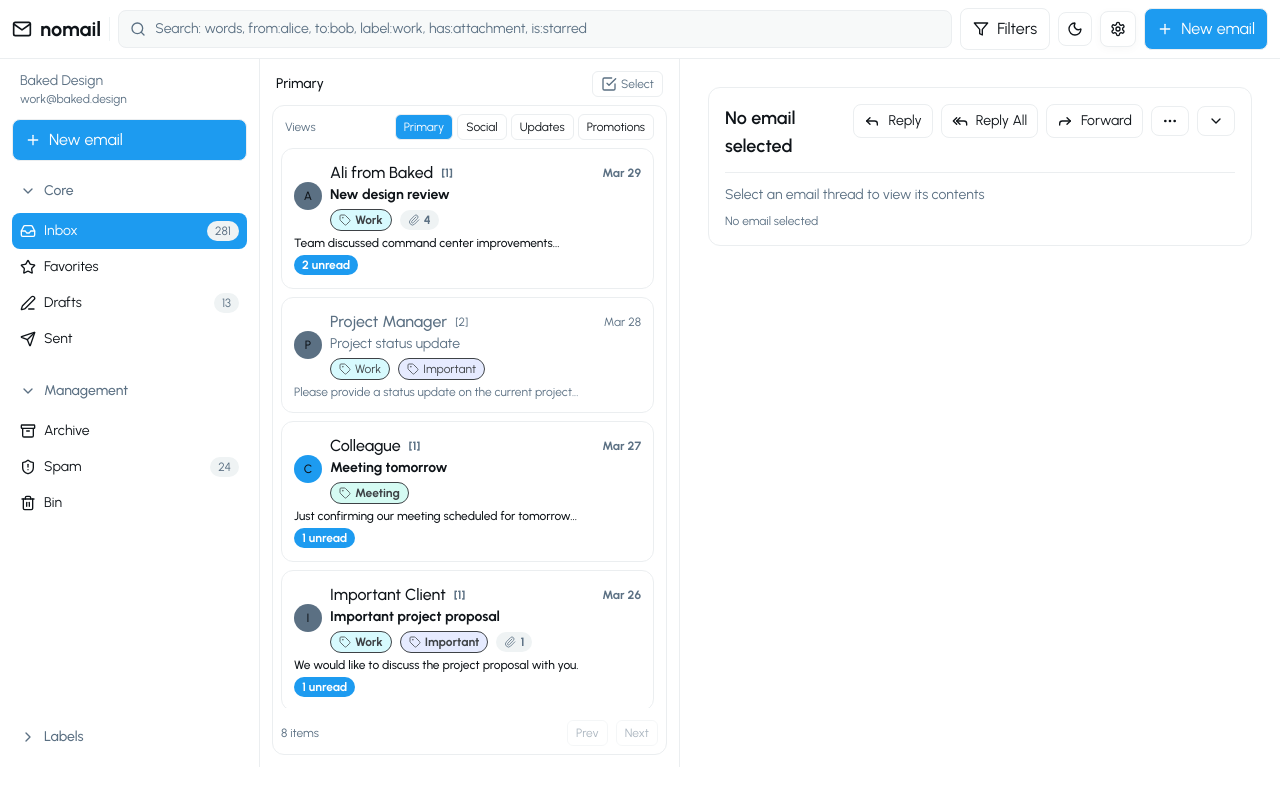
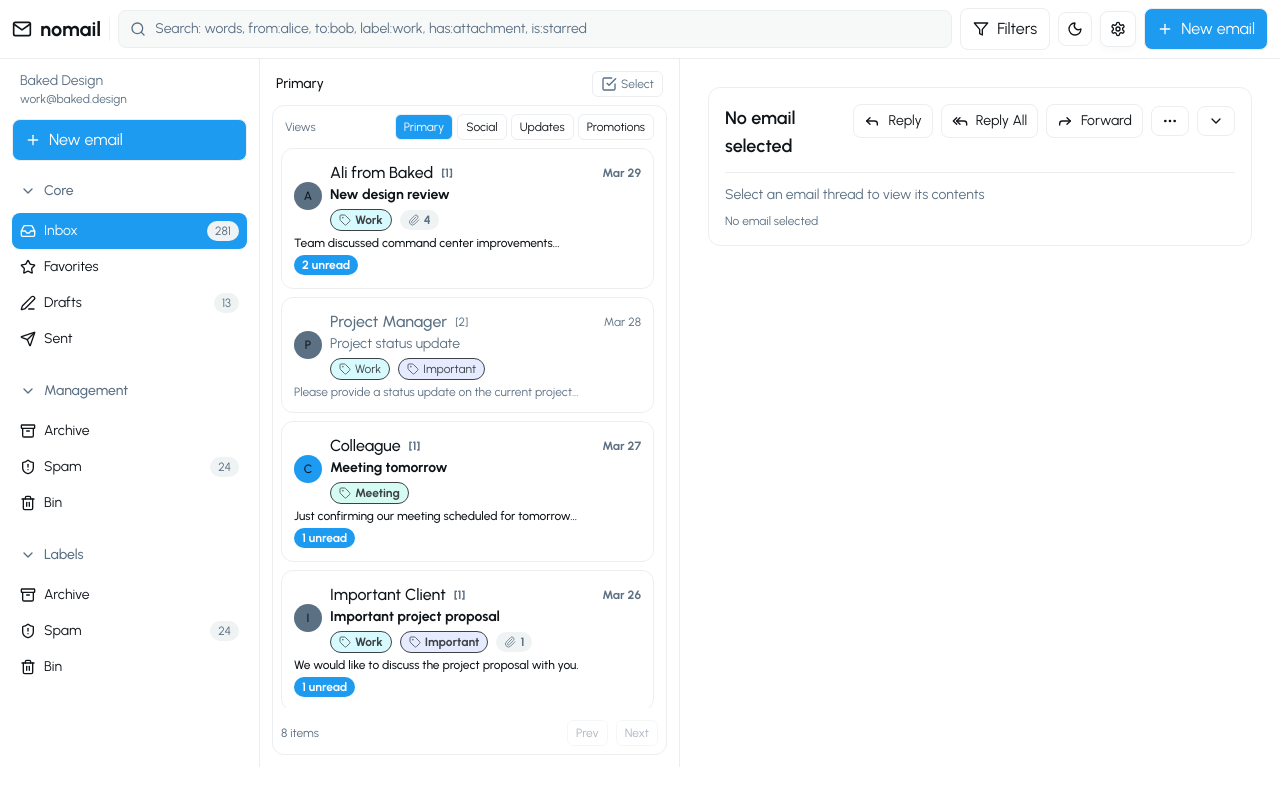
Before and after one commit to nowarelabs/nomail, a Next.js app in the folder apps/frontend/: page / in a window 1280 px wide. Shown: the top 794 px of the page. Built offline with nearby package versions, Linux system fonts and the light colour scheme.

Commit message:
feat: update port numbers

```diff
--- a/apps/frontend/src/app/page.tsx
+++ b/apps/frontend/src/app/page.tsx
@@ -25,6 +25,7 @@ export default function Home() {
   const [theme, setTheme] = useState<'light' | 'dark'>('light');
   const [isCoreOpen, setIsCoreOpen] = useState(true);
   const [isManagementOpen, setIsManagementOpen] = useState(true);
+	const [isLabelsOpen, setIsLabelsOpen] = useState(true);
   const [isSettingsOpen, setIsSettingsOpen] = useState(false);
   const [activeMainView, setActiveMainView] = useState('inbox'); // Core/Management filters
   const [activeSecondaryView, setActiveSecondaryView] = useState('primary'); // Category filters
@@ -2174,6 +2175,10 @@ export default function Home() {
 
 	const toggleManagement = () => {
 		setIsManagementOpen(!isManagementOpen);
+	};
+
+	const toggleLabels = () => {
+		setIsLabelsOpen(!isLabelsOpen);
 	};
 
 	const handleViewChange = (view: string) => {
@@ -2950,9 +2955,11 @@ export default function Home() {
 							</div>
 						)}
 					</div>
-					<div className="mt-auto">
 					<div>
-							<button className="w-full text-left flex items-center gap-2 px-2 py-2 text-sm text-muted-foreground hover:text-foreground">
+						<button
+							className="w-full text-left flex items-center gap-2 px-2 py-2 text-sm text-muted-foreground hover:text-foreground"
+							onClick={toggleLabels}
+						>
 							<svg
 								xmlns="http://www.w3.org/2000/svg"
 								width="24"
@@ -2963,14 +2970,97 @@ export default function Home() {
 								strokeWidth="2"
 								strokeLinecap="round"
 								strokeLinejoin="round"
-									className="lucide lucide-chevron-right size-4"
+								className={`lucide lucide-chevron-${isLabelsOpen ? 'down' : 'right'} size-4`}
 								aria-hidden="true"
 							>
-									<path d="m9 18 6-6-6-6"></path>
+								<path d={`m${isLabelsOpen ? '6 9 6 6 6-6' : '9 18 6-6-6-6'}`}></path>
 							</svg>
 							<span className="font-medium">Labels</span>
 						</button>
+						{isLabelsOpen && (
+							<div className="overflow-hidden" style={{ height: 'auto', opacity: 1 }}>
+								<div className="py-1">
+									<button
+										className={`w-full flex items-center justify-between gap-2 rounded-lg px-2 py-2 text-sm ${activeMainView === 'archive' ? 'bg-sidebar-primary text-sidebar-primary-foreground' : 'hover:bg-sidebar-accent hover:text-sidebar-accent-foreground'}`}
+										onClick={() => handleViewChange('archive')}
+									>
+										<span className="flex items-center gap-2">
+											<svg
+												xmlns="http://www.w3.org/2000/svg"
+												width="24"
+												height="24"
+												viewBox="0 0 24 24"
+												fill="none"
+												stroke="currentColor"
+												strokeWidth="2"
+												strokeLinecap="round"
+												strokeLinejoin="round"
+												className="lucide lucide-archive size-4"
+												aria-hidden="true"
+											>
+												<rect width="20" height="5" x="2" y="3" rx="1"></rect>
+												<path d="M4 8v11a2 2 0 0 0 2 2h12a2 2 0 0 0 2-2V8"></path>
+												<path d="M10 12h4"></path>
+											</svg>
+											Archive
+										</span>
+									</button>
+									<button
+										className={`w-full flex items-center justify-between gap-2 rounded-lg px-2 py-2 text-sm ${activeMainView === 'spam' ? 'bg-sidebar-primary text-sidebar-primary-foreground' : 'hover:bg-sidebar-accent hover:text-sidebar-accent-foreground'}`}
+										onClick={() => handleViewChange('spam')}
+									>
+										<span className="flex items-center gap-2">
+											<svg
+												xmlns="http://www.w3.org/2000/svg"
+												width="24"
+												height="24"
+												viewBox="0 0 24 24"
+												fill="none"
+												stroke="currentColor"
+												strokeWidth="2"
+												strokeLinecap="round"
+												strokeLinejoin="round"
+												className="lucide lucide-shield-alert size-4"
+												aria-hidden="true"
+											>
+												<path d="M20 13c0 5-3.5 7.5-7.66 8.95a1 1 0 0 1-.67-.01C7.5 20.5 4 18 4 13V6a1 1 0 0 1 1-1c2 0 4.5-1.2 6.24-2.72a1.17 1.17 0 0 1 1.52 0C14.51 3.81 17 5 19 5a1 1 0 0 1 1 1z"></path>
+												<path d="M12 8v4"></path>
+												<path d="M12 16h.01"></path>
+											</svg>
+											Spam
+										</span>
+										<span className="rounded-full px-2 py-0.5 text-xs bg-muted text-muted-foreground">24</span>
+									</button>
+									<button
+										className={`w-full flex items-center justify-between gap-2 rounded-lg px-2 py-2 text-sm ${activeMainView === 'bin' ? 'bg-sidebar-primary text-sidebar-primary-foreground' : 'hover:bg-sidebar-accent hover:text-sidebar-accent-foreground'}`}
+										onClick={() => handleViewChange('bin')}
+									>
+										<span className="flex items-center gap-2">
+											<svg
+												xmlns="http://www.w3.org/2000/svg"
+												width="24"
+												height="24"
+												viewBox="0 0 24 24"
+												fill="none"
+												stroke="currentColor"
+												strokeWidth="2"
+												strokeLinecap="round"
+												strokeLinejoin="round"
+												className="lucide lucide-trash2 lucide-trash-2 size-4"
+												aria-hidden="true"
+											>
+												<path d="M10 11v6"></path>
+												<path d="M14 11v6"></path>
+												<path d="M19 6v14a2 2 0 0 1-2 2H7a2 2 0 0 1-2-2V6"></path>
+												<path d="M3 6h18"></path>
+												<path d="M8 6V4a2 2 0 0 1 2-2h4a2 2 0 0 1 2 2v2"></path>
+											</svg>
+											Bin
+										</span>
+									</button>
 								</div>
+							</div>
+						)}
 					</div>
 				</aside>
 				<section className="border-r p-3 overflow-y-auto hidden xl:flex xl:flex-col xl:min-w-0">
```
Also changed, not shown: 2 other files (tests, documents, lock files or other folders). Lines whose indentation alone changed are shown as unchanged.
